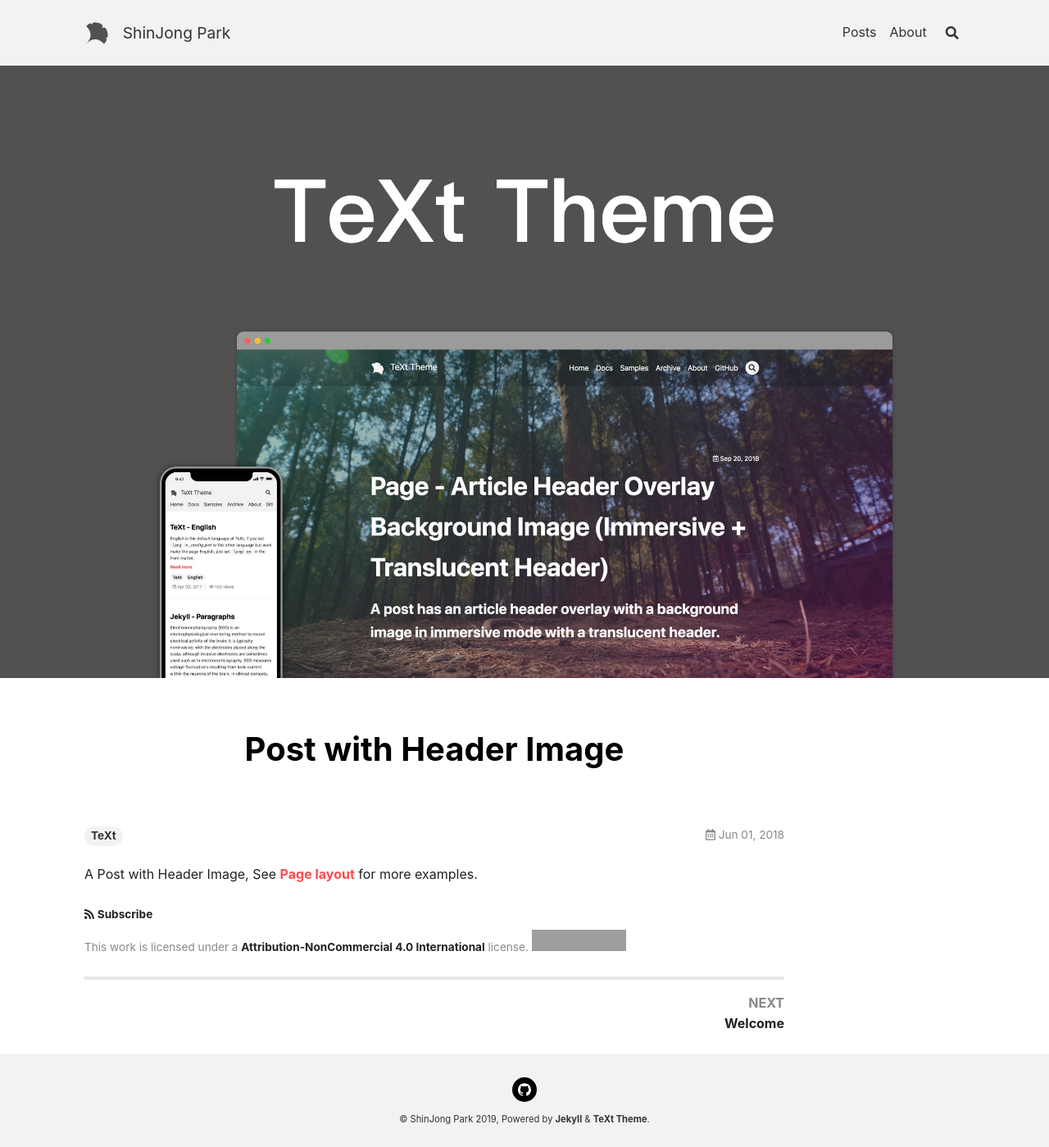
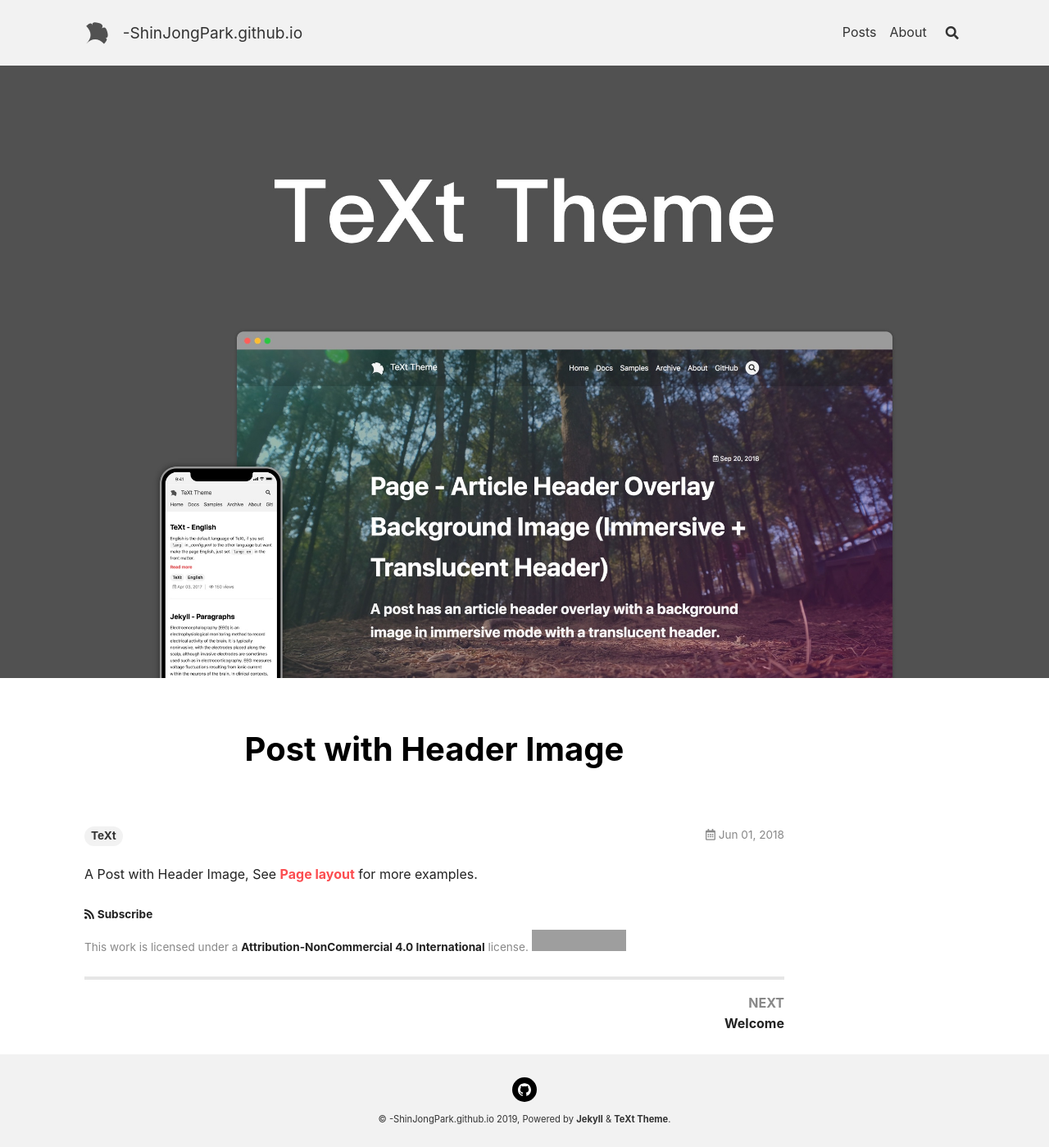
Before and after one commit to ShinJongPark/-ShinJongPark.github.io, a Jekyll site: the page built from _posts/2018-06-01-header-image.md, in a window 1280 px wide. Shown: the whole page at 82% size. Built offline with Jekyll 4.4.1, drawn with Linux system fonts in a browser that asks for light colours; nearby versions of some CDN libraries; comment, search, counter and statistics services are not loaded; grey boxes are pictures that could not be loaded.

```diff
--- a/_config.yml
+++ b/_config.yml
@@ -20,7 +20,7 @@ text_skin: default # "default" (default), "dark", "forest", "ocean", "chocolate"
 highlight_theme: default # "default" (default), "tomorrow", "tomorrow-night", "tomorrow-night-eighties", "tomorrow-night-blue", "tomorrow-night-bright"
 url     : https://shinjongpark.github.io/
 baseurl : # does not include hostname
-title   : ShinJong Park
+title   :
 description: > # this means to ignore newlines until "Language & timezone"
   Your Site Description
 
--- a/_includes/head.html
+++ b/_includes/head.html
@@ -1,6 +1,8 @@
 <meta charset="utf-8">
 <meta http-equiv="X-UA-Compatible" content="IE=edge">
 <meta name="viewport" content="width=device-width, initial-scale=1, user-scalable=no">
+<!-- 네이버 검색엔진 등록 -->
+<meta name="naver-site-verification" content="f71fade6069b9e47aa478fcba2054b417c6d079c" />
 
 {%- include snippets/get-article-title.html article=page -%}
 <title>{%- if __return -%}{{ __return }} - {{ site.title }}{%- else -%}{{ site.title }}{%- endif -%}</title>
--- a/_includes/scripts/article.js
+++ b/_includes/scripts/article.js
@@ -12,10 +12,10 @@
         $this = $(this);
         $this.attr('data-lang', $this.find('code').attr('data-lang'));
       });
-      $articleContent.find('h1[id], h2[id], h3[id], h4[id], h5[id], h6[id]').each(function() {
-        $this = $(this);
-        $this.append($('<a class="anchor d-print-none" aria-hidden="true"></a>').html('<i class="fas fa-anchor"></i>'));
-      });
+      // $articleContent.find('h1[id], h2[id], h3[id], h4[id], h5[id], h6[id]').each(function() {
+      //   $this = $(this);
+      //   $this.append($('<a class="anchor d-print-none" aria-hidden="true"></a>').html('<i class="fas fa-anchor"></i>'));
+      // });
       $articleContent.on('click', '.anchor', function() {
         $scroll.scrollToAnchor('#' + $(this).parent().attr('id'), 400);
       });
--- a/_layouts/404.html
+++ b/_layouts/404.html
@@ -7,6 +7,7 @@ show_title: false
   <div class="sign">
     <h1>404</h1>
     <p>Page not found :(</p>
+    <a href="https://shinjongpark.github.io">홈페이지 가기</a>
   </div>
 </div>
 
```
Also changed, not shown: _posts/2020-07-19-[Java]-comparable-and-comparator.md (+2 -0 lines), about.md (+25 -22 lines).
